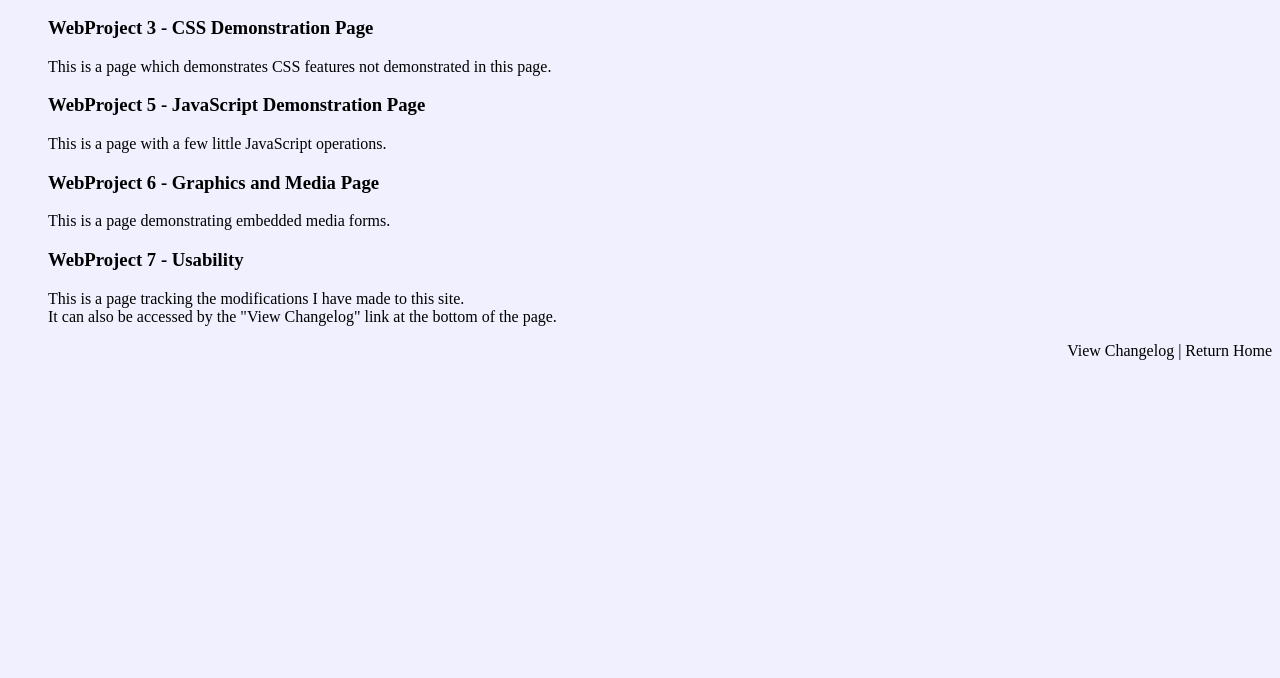
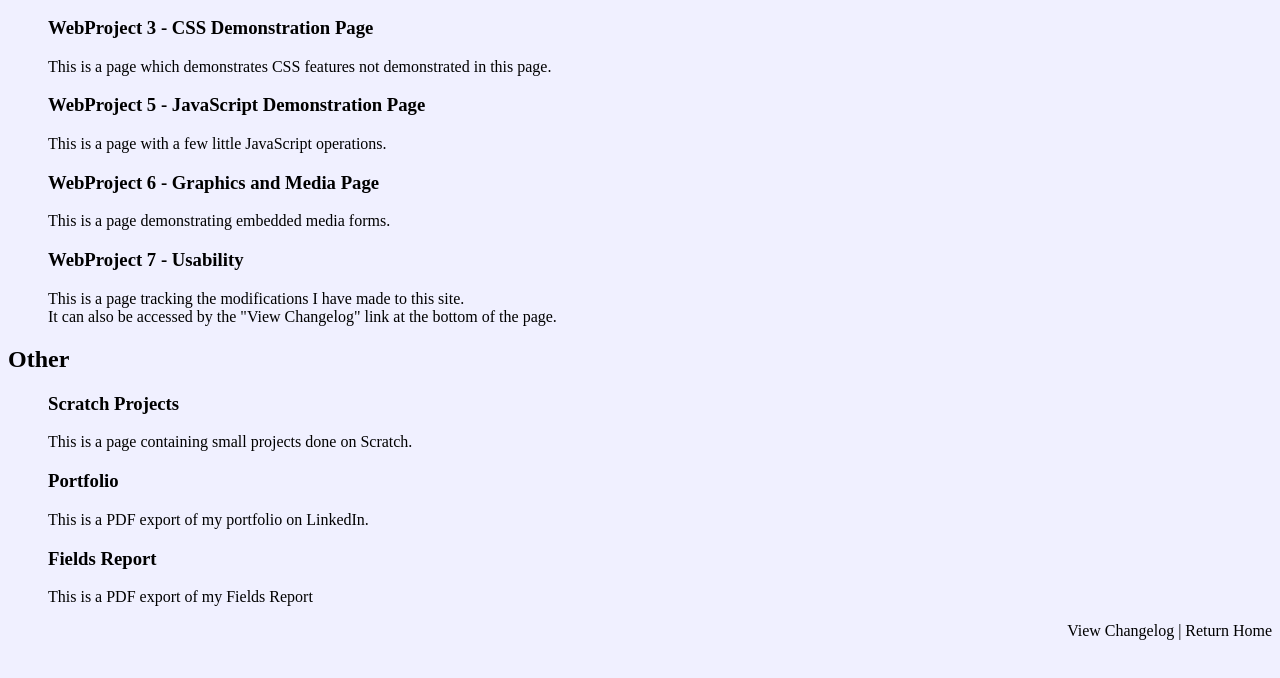
Before and after one commit to 8080509/8080509.github.io, a plain HTML site: page index.html in a window 1280 px wide. Shown: the part 110-788 px from the top of the page. Drawn offline with Linux system fonts and the light colour scheme.

Commit message:
Update index.html

```diff
--- a/index.html
+++ b/index.html
@@ -71,6 +71,32 @@
 				</p>
 			</a>
 		</div>
+		<h2>Other</h2>
+		<div class = "indent">
+			<a href = "https://scratch.mit.edu/studios/4602087/">
+				<h3>
+					Scratch Projects
+				</h3>
+				<p>
+					This is a page containing small projects done on Scratch.
+				</p>
+			</a>
+			<a href = "./Portfolio_Update.pdf" download>
+				<h3>
+					Portfolio
+				</h3>
+				<p>
+					This is a PDF export of my portfolio on LinkedIn.
+				</p>
+			</a>
+			<a href = "./Fields_Report.pdf">
+				<h3>
+					Fields Report
+				</h3>
+				<p>
+					This is a PDF export of my Fields Report
+				</p>
+			</a>
 	</body>
 	<footer>
 		<p class = "right"><a href = "./SiteChangeLog.html">View Changelog</a> | <a href = "./index.html">Return Home</a></p>
```
